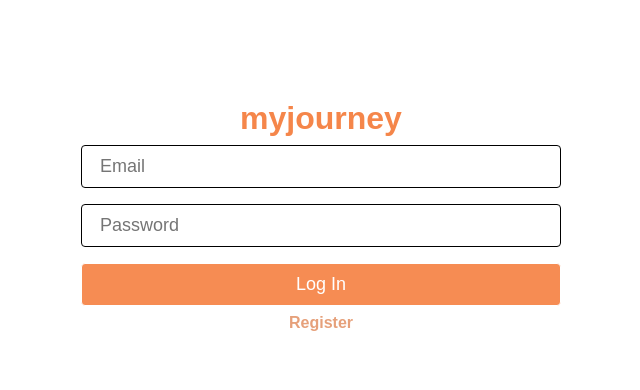
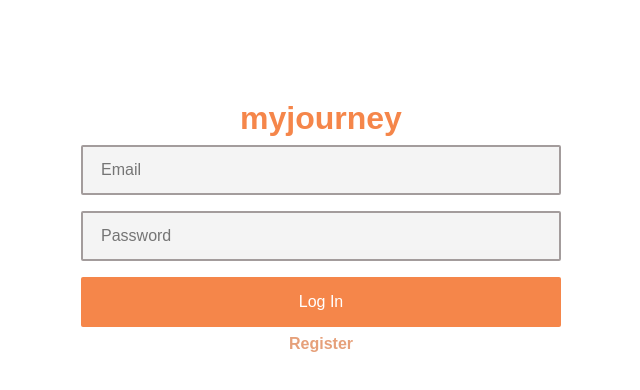
Before and after one commit to prabin-acharya/journey, a React (Create React App) app in the folder client/: page / in a window 1280 px wide. Shown: the top 390 px of the page, without its empty margins (79-719 px from the left). Built offline with nearby package versions, Linux system fonts and the light colour scheme.

Commit message:
Style Login/Register form

```diff
--- a/client/src/components/auth/LoginForm.js
+++ b/client/src/components/auth/LoginForm.js
@@ -55,7 +55,9 @@ const Login_form = ({ setAuthStatus }) => {
           onChange={(e) => setPassword(e.target.value)}
         />
       </div>
-      <input type="submit" value="Log In" className="btn btn-block" />
+      <div className="form-control-submit">
+        <input type="submit" value="Log In" className="btn-block" />
+      </div>
     </form>
   );
 };
--- a/client/src/components/auth/RegisterForm.js
+++ b/client/src/components/auth/RegisterForm.js
@@ -67,7 +67,9 @@ const Register_form = ({ setAuthStatus }) => {
           onChange={(e) => setPassword(e.target.value)}
         />
       </div>
-      <input type="submit" value="Register" className="btn btn-block" />
+      <div className="form-control-submit">
+        <input type="submit" value="Register" className="btn-block" />
+      </div>
     </form>
   );
 };
--- a/client/src/index.css
+++ b/client/src/index.css
@@ -147,7 +147,7 @@ textarea:focus {
 
 .btn-block {
   width: 80%;
-  height: auto;
+  height: 45px;
   background: rgba(245, 118, 50, 0.836);
   color: rgb(255, 255, 255);
   border-radius: 5px;
@@ -170,25 +170,34 @@ textarea:focus {
 
 .auth input {
   width: 80%;
-  height: auto;
+  height: 50px;
   margin: 8px;
   padding: 10px 18px;
-  font-size: 18px;
+  font-size: 16px;
   border: solid;
-  border-width: 1px;
-  border-radius: 4px;
+  border-width: 2px;
+  border-radius: 2px;
+  border-color: #a39c9c;
+  background-color: #f4f4f4;
 }
 
-.auth input:focus {
+.auth .form-control-submit input {
+  background-color: rgb(245, 134, 74);
+  border: 2px rgb(245, 134, 74);
+}
+
+.auth .form-control-submit input:hover {
+  background-color: rgb(228, 97, 26);
+  border: 2px rgb(219, 109, 49);
+}
+
+.auth input:hover {
   width: 80%;
-  height: auto;
-  margin: 8px;
+  height: 50px;
   padding: 10px 18px;
-  font-size: 17px;
   border: solid;
-  border-width: 1px;
-  border-radius: 4px;
-  border-color: rgb(230, 160, 122);
+  border-width: 2px;
+  border-color: rgb(236, 104, 33);
 }
 
 .auth .authstatus {
```
